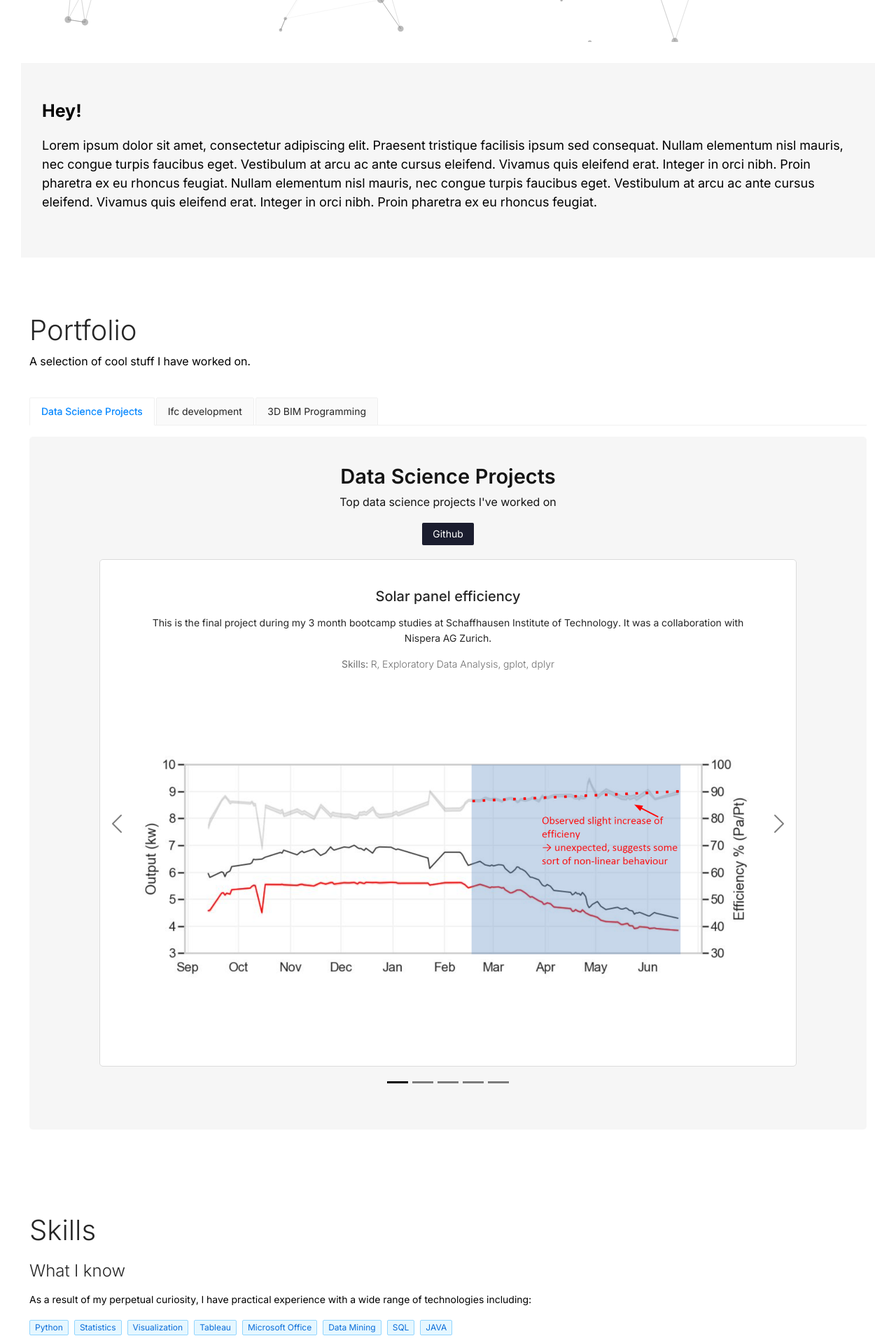
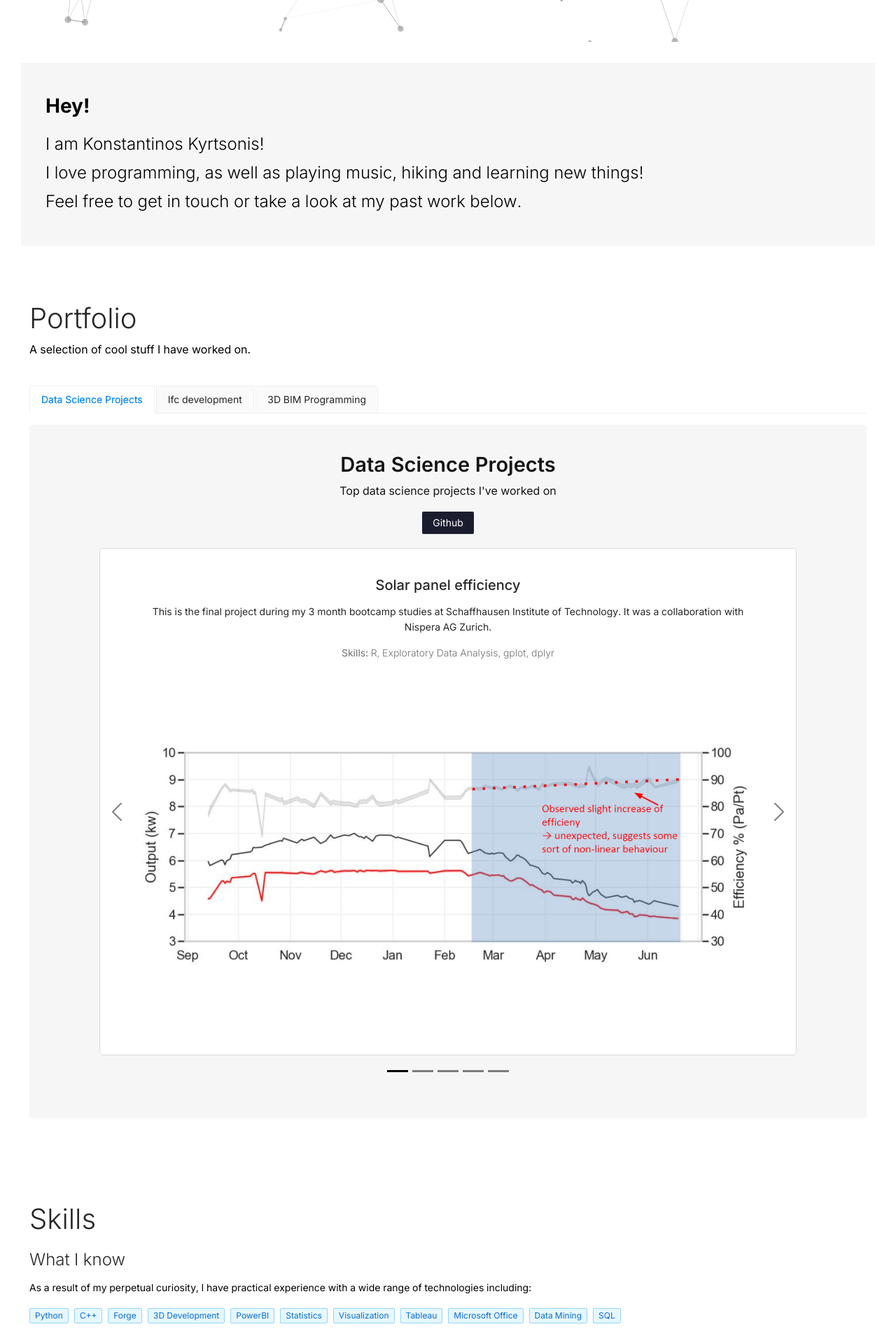
Before and after one commit to konskyrt/Personal_portfolio_site, a Next.js app: page / in a window 1280 px wide. Shown: the part 740-2659 px from the top of the page at 70% size. Built offline with nearby package versions, Linux system fonts and the light colour scheme.

Commit message:
Text changes

```diff
--- a/components/common/SkillsSection/index.js
+++ b/components/common/SkillsSection/index.js
@@ -15,13 +15,16 @@ const SkillsSection = () => {
         </p>
         <div className='tags-container'>
           <Tag color="blue">Python</Tag>
+          <Tag color="blue">C++</Tag>
+          <Tag color="blue">Forge</Tag>
+          <Tag color="blue">3D Development</Tag>
+          <Tag color="blue">PowerBI</Tag>
           <Tag color="blue">Statistics</Tag>
           <Tag color="blue">Visualization</Tag>
           <Tag color="blue">Tableau</Tag>
           <Tag color="blue">Microsoft Office</Tag>
           <Tag color="blue">Data Mining</Tag>
           <Tag color="blue">SQL</Tag>
-          <Tag color="blue">JAVA</Tag>
         </div>
         <p>
           For use with concepts such as:
--- a/components/containers/LandingPage/index.js
+++ b/components/containers/LandingPage/index.js
@@ -42,8 +42,13 @@ const LandingPage = ({ projects }) => {
                 <section className='intro-text-section'>
                   <p className='intro-text-heading'>Hey!</p>
                   <p className='intro-text-description'>
-                    Lorem ipsum dolor sit amet, consectetur adipiscing elit. Praesent tristique facilisis ipsum sed consequat. Nullam elementum nisl mauris, nec congue turpis faucibus eget. Vestibulum at arcu ac ante cursus eleifend. Vivamus quis eleifend erat. Integer in orci nibh. Proin pharetra ex eu rhoncus feugiat.
-                    Nullam elementum nisl mauris, nec congue turpis faucibus eget. Vestibulum at arcu ac ante cursus eleifend. Vivamus quis eleifend erat. Integer in orci nibh. Proin pharetra ex eu rhoncus feugiat.
+                    I am Konstantinos Kyrtsonis!
+                  </p>
+                  <p className='intro-text-description'>
+                    I love programming, as well as playing music, hiking and learning new things!
+                  </p>
+                  <p className='intro-text-description'>
+                    Feel free to get in touch or take a look at my past work below.
                   </p>
                 </section>
               </Row>
--- a/components/containers/LandingPage/style.sass
+++ b/components/containers/LandingPage/style.sass
@@ -10,13 +10,15 @@
     justify-content: flex-start
   .intro-text-section
     background: rgba(244, 244, 244, 0.7960784314)
-    padding: 50px 30px
+    padding: 40px 35px
     z-index: 999
     margin-bottom: 80px
     .intro-text-heading
-      font-size: 25px
+      font-size: 28px
       font-weight: 700
     .intro-text-description
-      font-size: 18px
+      font-size: 24px
+      margin-bottom: 5px
+      font-weight: 300
   .spacer-bottom
     margin-bottom: 80px
```
